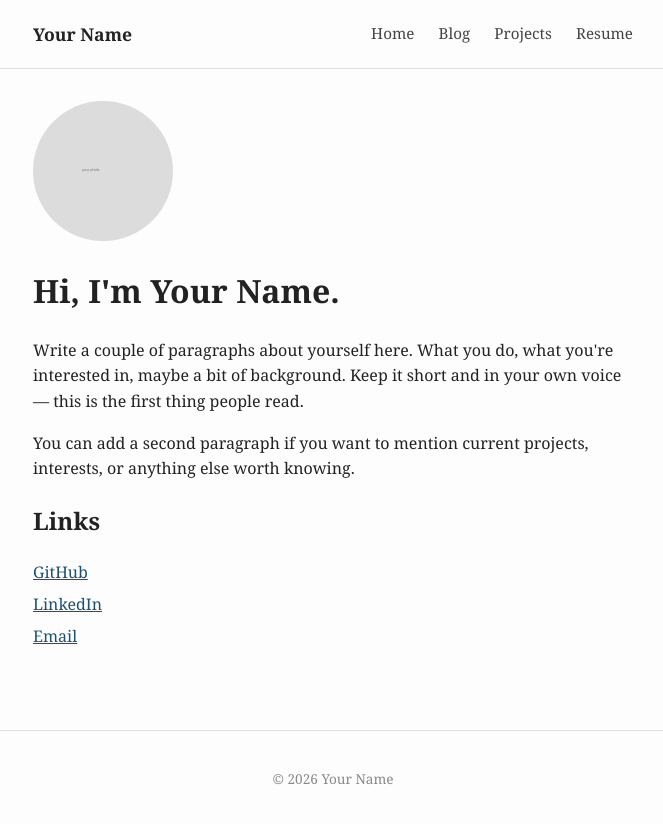
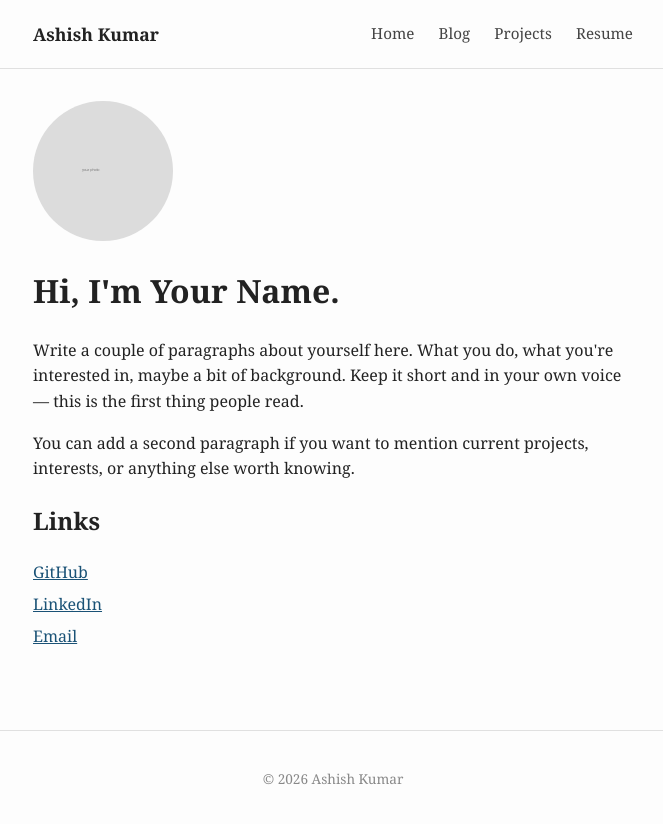
Before and after one commit to ashishk4371/personal-website, a Jekyll site: the page built from index.html, in a window 1280 px wide. Shown: the top 824 px of the page, without its empty margins (307-970 px from the left). Built offline with Jekyll 4.4.1, drawn with Linux system fonts in a browser that asks for light colours.

Commit message:
url config

```diff
--- a/_config.yml
+++ b/_config.yml
@@ -1,6 +1,6 @@
-title: Your Name
+title: Ashish Kumar
 description: Personal website
-url: ""
+url: "https://byashish.dev"
 baseurl: ""
 
 markdown: kramdown
@@ -17,3 +17,4 @@ exclude:
   - README.md
   - Gemfile
   - Gemfile.lock
+  - wrangler.jsonc
```
